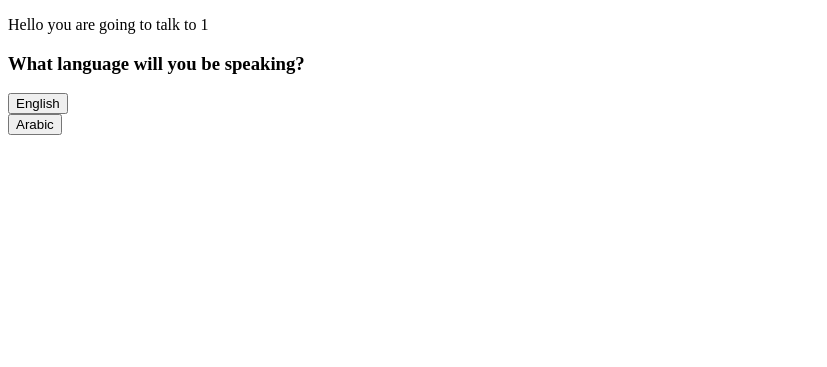
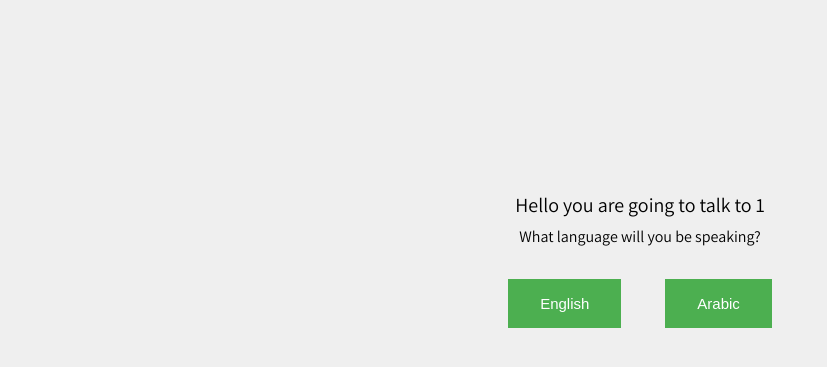
Before and after one commit to nizarhabash1/TOIA-NYUAD, a Flask app: page /1 in a window 1280 px wide. Shown: the top 367 px of the page, without its empty margins (0-827 px from the left). Run offline with Flask 2, Linux system fonts and the light colour scheme; parts of the project's set-up code (start-up, migrations or seed data) failed here and were passed over.

Commit message:
styled choose language page

```diff
--- a/web-player/static/styles/choose_avatar.css
+++ b/web-player/static/styles/choose_avatar.css
@@ -6,7 +6,7 @@ body{
 }
 
 .avatar_image :hover{
-  transform: scale(1.15);
+  transform: scale(1.1);
 }
 
 .message{
@@ -40,10 +40,7 @@ body{
   margin-top:0px;
 }
 
-
 img{
-  /* float:left;
-  margin:10px; */
   max-width: 50%;
   height: auto;
   width:auto;
--- /dev/null
+++ b/web-player/static/styles/choose_language.css
@@ -0,0 +1,50 @@
+body{
+  margin-top: 15%;
+  font-family: 'Assistant', sans-serif;
+  text-align: center;
+  background-color: #EFEFEF;
+}
+
+.avatar_message{
+  margin:5px auto;
+  font-size: 20px;
+}
+
+.language_message{
+  margin:8px auto;
+  font-size: 16px;
+}
+
+form{
+  float:left;
+}
+
+.form_container{
+  display: flex;
+  justify-content: center;
+  align-items: center;
+}
+
+.whole_container{
+  height: 100%;
+}
+
+.individual_form{
+  margin:20px;
+}
+
+.individual_form:hover{
+  transform:scale(1.15);
+}
+
+input {
+    background-color: #4CAF50;
+    border: none;
+    color: white;
+    padding: 16px 32px;
+    text-decoration: none;
+    margin: 4px 2px;
+    cursor: pointer;
+    font-size: 15px;
+    font-weight: lighter;
+}
--- a/web-player/templates/choose_language.html
+++ b/web-player/templates/choose_language.html
@@ -2,19 +2,35 @@
 <html lang="en">
 <head>
     <meta charset="UTF-8">
-    <title>Title</title>
+    <link rel = "stylesheet" type="text/css" href="{{url_for('static',filename='styles/choose_language.css')}}">
+    <link href="https://fonts.googleapis.com/css?family=Assistant" rel="stylesheet">
+    <title>Choose your language</title>
 </head>
 <body>
 
-<p>Hello you are going to talk to {{avatar}}</p>
-<h3>What language will you be speaking? </h3>
-<form action="{{avatar}}/english">
-    <input type="submit" value="English"/>
-</form>
+<div class = "whole_container">
 
-<form action="{{avatar}}/arabic">
-    <input type="submit" value="Arabic"/>
-</form>
+<div class="messages">
+<div class="avatar_message">Hello you are going to talk to {{avatar|capitalize}}</div>
+<div class="language_message">What language will you be speaking? </div>
+</div>
+
+
+  <div class="form_container">
+
+    <div class="individual_form">
+      <form action="{{avatar}}/english" class = "language_english">
+        <input type="submit" value="English"/>
+      </form>
+    </div>
+
+    <div class="individual_form">
+      <form action="{{avatar}}/arabic" class = "language_arabic">
+        <input type="submit" value="Arabic"/>
+      </form>
+    </div>
+
+  </div>
 
 </body>
 </html>
```
